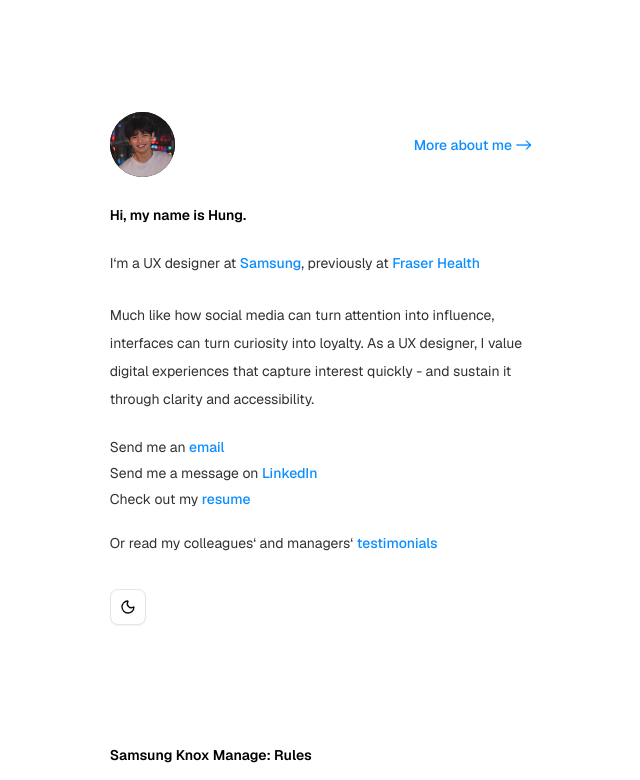
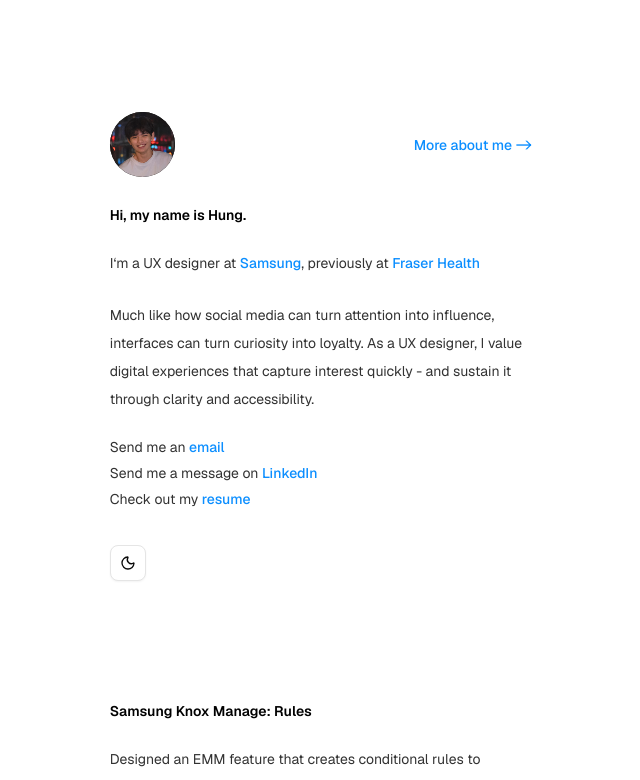
Before and after one commit to hungiie/portfolio, a Next.js app: page / in a window 1280 px wide. Shown: the top 780 px of the page, without its empty margins (317-957 px from the left). Built offline with nearby package versions, Linux system fonts and the light colour scheme.

Commit message:
Update page.tsx

```diff
--- a/app/page.tsx
+++ b/app/page.tsx
@@ -50,7 +50,7 @@ export default function Home() {
               <p className="text-sm text-[var(--colour-bodytext)]">Send me an <span className="inline-block"><Button link="mailto:d.hungtran12@gmail.com" target="_blank" variant="blue-hyperlink" text="email" textSize="text-sm"/></span></p>
               <p className="text-sm text-[var(--colour-bodytext)] mt-1.5">Send me a message on <span className="inline-block"><Button link="https://www.linkedin.com/in/hung-tran-profile/" target="_blank" variant="blue-hyperlink" text="LinkedIn" textSize="text-sm"/></span></p>
               <p className="text-sm text-[var(--colour-bodytext)] mt-1.5">Check out my <span className="inline-block"><Button link="https://drive.google.com/file/d/1F2UXNXNltAkH-Y0qinUaZDLaMNDMd6Mh/view" target="_blank" variant="blue-hyperlink" text="resume" textSize="text-sm"/></span></p>
-              <p className="text-sm text-[var(--colour-bodytext)] mt-6">Or read my colleagues&lsquo; and managers&lsquo; <span className="inline-block"><Button link="#testimonials" target="_self" variant="blue-hyperlink" text="testimonials" textSize="text-sm"/></span></p>
+              {/* <p className="text-sm text-[var(--colour-bodytext)] mt-6">Or read my colleagues&lsquo; and managers&lsquo; <span className="inline-block"><Button link="#testimonials" target="_self" variant="blue-hyperlink" text="testimonials" textSize="text-sm"/></span></p> */}
             </div>
 
             <ThemeToggleButton
```
